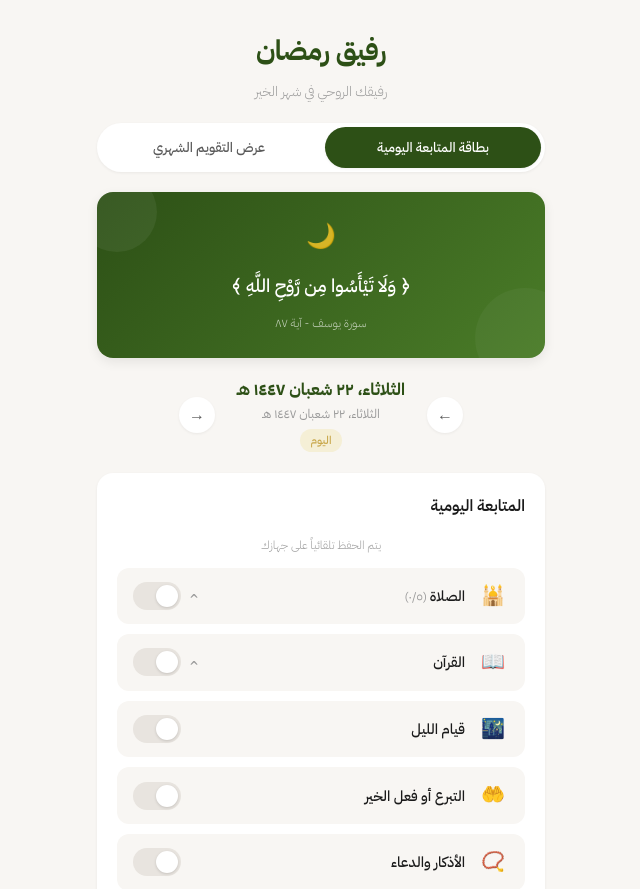
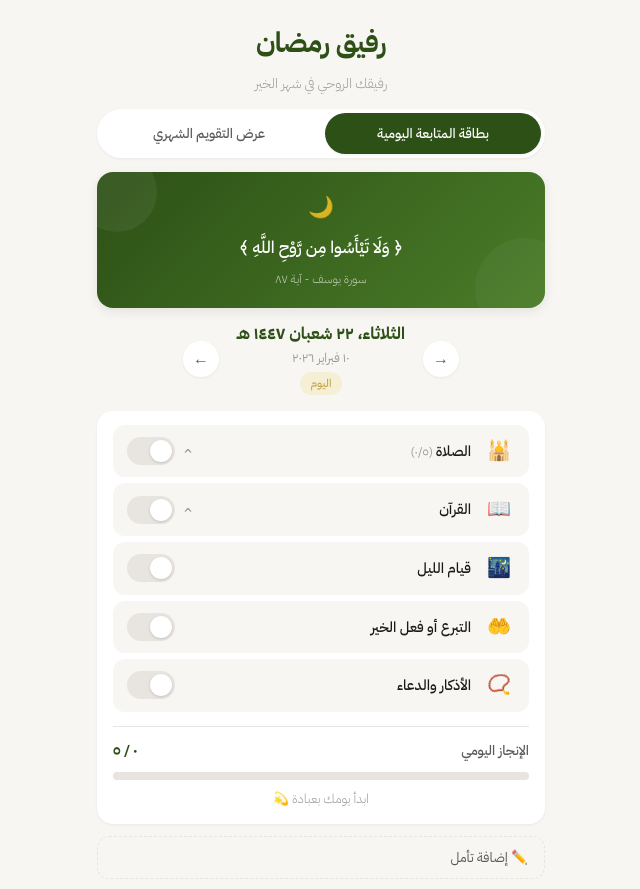
Before and after one commit to ffaa789-star/Ramadan1, a React (Vite) app: page / in a window 1280 px wide. Shown: the top 889 px of the page, without its empty margins (319-959 px from the left). Built offline with nearby package versions, Linux system fonts and the light colour scheme.

Commit message:
UX compact daily view + fix duplicate header + RTL daily arrows

```diff
--- a/src/components/DailyCheckIn.jsx
+++ b/src/components/DailyCheckIn.jsx
@@ -135,54 +135,49 @@ export default function DailyCheckIn({ entry, onUpdate, selectedDate, isToday, o
   // Copy link
   function copyLink() {
     navigator.clipboard.writeText(window.location.origin).then(() => {
-      // brief feedback via toast
       setShowSaveToast(true);
       setTimeout(() => setShowSaveToast(false), 800);
     });
   }
 
-  // Timezone-safe Gregorian display
+  // Hijri date (display only — single source of truth, shown ONCE)
+  const hijriDate = formatHijriFromYMD(selectedDate);
+
+  // Gregorian date — use ar-EG to get actual Gregorian (ar-SA would show Hijri again)
   const dateNoon = parseYMDToLocalNoon(selectedDate);
-  const gregorianDate = dateNoon.toLocaleDateString('ar-SA', {
-    weekday: 'long',
+  const gregorianDate = dateNoon.toLocaleDateString('ar-EG', {
     year: 'numeric',
     month: 'long',
     day: 'numeric',
   });
 
-  // Hijri date (display only — never used for storage/navigation)
-  const hijriDate = formatHijriFromYMD(selectedDate);
-
   return (
     <div>
-      {/* Date Selector */}
+      {/* Date Selector — compact */}
       <div className="date-selector">
+        {/* RTL: → (right arrow, appears on right) = NEXT day (forward) */}
         <button
           className="date-arrow"
           onClick={() => onNavigateDate(addDaysYMD(selectedDate, +1))}
         >
-          ←
+          →
         </button>
         <div className="date-display">
           {hijriDate && <div className="date-hijri">{hijriDate}</div>}
           <div className="date-gregorian">{gregorianDate}</div>
           {isToday && <span className="date-today-badge">اليوم</span>}
         </div>
+        {/* RTL: ← (left arrow, appears on left) = PREVIOUS day (backward) */}
         <button
           className="date-arrow"
           onClick={() => onNavigateDate(addDaysYMD(selectedDate, -1))}
         >
-          →
+          ←
         </button>
       </div>
 
-      {/* Habits Card */}
-      <div className="card">
-        <div className="card-title">المتابعة اليومية</div>
-
-        {/* Auto-save notice */}
-        <div className="auto-save-notice">يتم الحفظ تلقائياً على جهازك</div>
-
+      {/* Habits Card — compact */}
+      <div className="card card-compact">
         <div className="habits-list">
           {HABITS.map((habit) => (
             <div key={habit.key}>
@@ -296,7 +291,7 @@ export default function DailyCheckIn({ entry, onUpdate, selectedDate, isToday, o
           ))}
         </div>
 
-        {/* Progress */}
+        {/* Progress — compact */}
         <div className="progress-section">
           <div className="progress-header">
             <span className="progress-label">الإنجاز اليومي</span>
@@ -350,6 +345,9 @@ export default function DailyCheckIn({ entry, onUpdate, selectedDate, isToday, o
         </button>
       </div>
 
+      {/* Auto-save notice — at the very bottom */}
+      <div className="auto-save-notice">يتم الحفظ تلقائياً على جهازك</div>
+
       {/* Save Toast */}
       {showSaveToast && (
         <div className="save-toast">✓ تم الحفظ</div>
--- a/src/index.css
+++ b/src/index.css
@@ -60,7 +60,7 @@ body {
 /* ===== Header ===== */
 .app-header {
   text-align: center;
-  padding: 28px 0 20px;
+  padding: 20px 0 14px;
 }
 
 .app-title {
@@ -81,7 +81,7 @@ body {
 .nav-tabs {
   display: flex;
   gap: 8px;
-  margin-bottom: 20px;
+  margin-bottom: 14px;
   background: var(--color-surface);
   border-radius: var(--radius-full);
   padding: 4px;
@@ -113,8 +113,8 @@ body {
   background: linear-gradient(135deg, var(--color-primary), var(--color-primary-light));
   color: white;
   border-radius: var(--radius-lg);
-  padding: 24px 20px;
-  margin-bottom: 20px;
+  padding: 18px 16px;
+  margin-bottom: 14px;
   text-align: center;
   box-shadow: var(--shadow-md);
   position: relative;
@@ -144,16 +144,16 @@ body {
 }
 
 .quote-icon {
-  font-size: 1.5rem;
-  margin-bottom: 12px;
+  font-size: 1.3rem;
+  margin-bottom: 8px;
   opacity: 0.8;
 }
 
 .quote-text {
-  font-size: 1.15rem;
+  font-size: 1.05rem;
   font-weight: 500;
-  line-height: 1.9;
-  margin-bottom: 10px;
+  line-height: 1.8;
+  margin-bottom: 6px;
   position: relative;
   z-index: 1;
 }
@@ -182,12 +182,19 @@ body {
   margin-bottom: 16px;
 }
 
+/* Compact variant — less padding for daily check-in */
+.card.card-compact {
+  padding: 14px 16px;
+  margin-bottom: 12px;
+}
+
 /* ===== Auto-save Notice ===== */
 .auto-save-notice {
   font-size: 0.72rem;
   color: var(--color-text-muted);
   text-align: center;
-  margin-bottom: 12px;
+  margin-top: 16px;
+  margin-bottom: 8px;
   font-weight: 300;
 }
 
@@ -196,8 +203,8 @@ body {
   display: flex;
   align-items: center;
   justify-content: center;
-  gap: 16px;
-  margin-bottom: 20px;
+  gap: 12px;
+  margin-bottom: 14px;
 }
 
 .date-arrow {
@@ -255,14 +262,14 @@ body {
 .habits-list {
   display: flex;
   flex-direction: column;
-  gap: 10px;
+  gap: 6px;
 }
 
 .habit-row {
   display: flex;
   align-items: center;
   justify-content: space-between;
-  padding: 12px 16px;
+  padding: 10px 14px;
   border-radius: var(--radius-md);
   background: var(--color-bg);
   transition: all 0.25s ease;
@@ -521,8 +528,8 @@ body {
 
 /* ===== Progress Section ===== */
 .progress-section {
-  margin-top: 20px;
-  padding-top: 16px;
+  margin-top: 14px;
+  padding-top: 12px;
   border-top: 1px solid var(--color-border);
 }
 
@@ -562,7 +569,7 @@ body {
 
 .progress-message {
   text-align: center;
-  margin-top: 10px;
+  margin-top: 8px;
   font-size: 0.8rem;
   color: var(--color-text-muted);
   font-weight: 300;
@@ -570,7 +577,7 @@ body {
 
 /* ===== Reflection ===== */
 .reflection-section {
-  margin-top: 16px;
+  margin-top: 12px;
 }
 
 .reflection-toggle-btn {
@@ -624,7 +631,7 @@ body {
 .sharing-section {
   display: flex;
   gap: 10px;
-  margin-top: 16px;
+  margin-top: 12px;
 }
 
 .btn-whatsapp {
@@ -640,7 +647,7 @@ body {
 .actions-row {
   display: flex;
   gap: 10px;
-  margin-top: 16px;
+  margin-top: 12px;
 }
 
 .btn {
@@ -965,13 +972,17 @@ body {
   }
 
   .habit-row {
-    padding: 10px 12px;
+    padding: 8px 10px;
   }
 
   .prayer-mini-row {
     padding: 6px 10px;
   }
 
+  .quote-card {
+    padding: 14px 12px;
+  }
+
   .sharing-section {
     flex-direction: column;
   }
```
